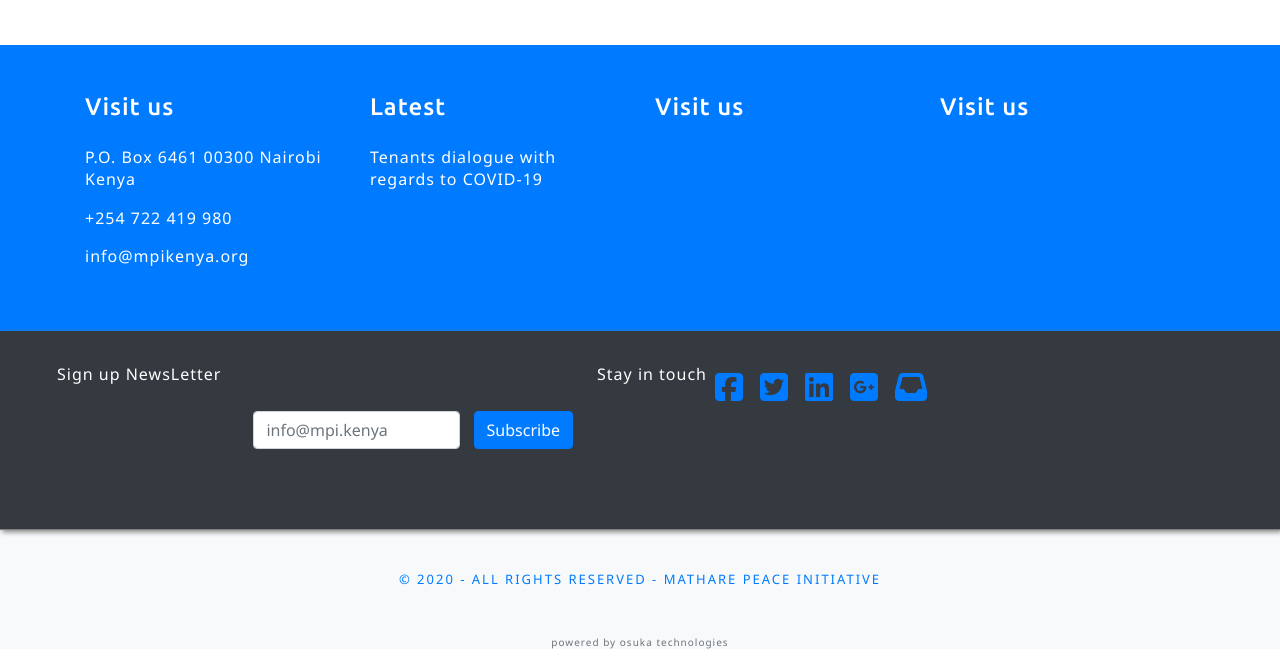
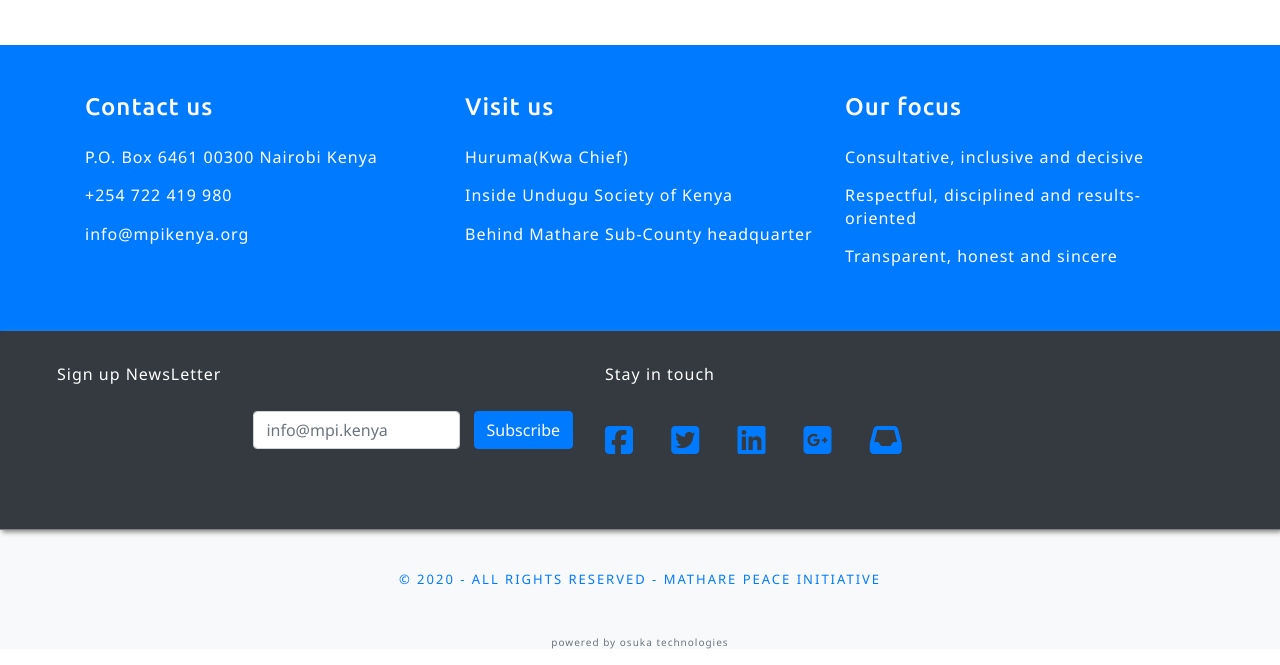
Before and after one commit to savin2001/mpi-kenya-test, a plain HTML site: page index.html in a window 1280 px wide. Shown: the part 3556-4221 px from the top of the page. Drawn offline with nearby package versions, Linux system fonts and the light colour scheme.

Commit message:
update 2.0

```diff
--- a/index.html
+++ b/index.html
@@ -33,10 +33,10 @@
                 <a class="nav-link" href="our-programs.html">Our programs</a>
                 </li>
                 <li class="nav-item bottom ">
-                    <a class="nav-link" href="gallery.php" >Gallery</a>
+                    <a class="nav-link" href="gallery.html" >Gallery</a>
                 </li>
                 <li class="nav-item bottom">
-                    <a class="nav-link" href="news.php">News</a>
+                    <a class="nav-link" href="news.html">News</a>
                 </li>
                 <li class="nav-item bottom">
                     <a class="nav-link" href="#Contact">Contact us</a>
@@ -239,21 +239,23 @@
       <div class="container-fluid footer-bg bg-primary">
           <div class="container">
               <div class="row  text-white">
-                    <div class="col-lg-3 col-md-6">
-                        <h4 class="visit">Visit us</h4>
+                  <div class="col-lg-4 col-md-6">
+                      <h4 class="visit">Contact us</h4>
                       <p> P.O. Box 6461 00300 Nairobi Kenya</p>
                       <p> +254 722 419 980</p>
                       <p> info@mpikenya.org</p>
                   </div>
-                    <div class="col-lg-3 col-md-6">
-                        <h4 class="visit">Latest</h4>
-                        <p>Tenants dialogue with regards to COVID-19</p>
+                  <div class="col-lg-4 col-md-6">
+                      <h4 class="visit">Visit us </h4>
+                      <p>Huruma(Kwa Chief)</p>
+                      <p>Inside Undugu Society of Kenya</p>
+                      <p>Behind Mathare Sub-County headquarter</p>
                   </div>
-                    <div class="col-lg-3 col-md-6">
-                        <h4 class="visit">Visit us</h4>
-                    </div>
-                    <div class="col-lg-3 col-md-6">
-                        <h4 class="visit">Visit us</h4>
+                  <div class="col-lg-4 col-md-6">
+                      <h4 class="visit">Our focus</h4>
+                      <p>Consultative, inclusive and decisive</p>
+                      <p>Respectful, disciplined and results-oriented</p>
+                      <p>Transparent, honest and sincere</p>
                   </div>
               </div>
           </div>
@@ -272,29 +274,26 @@
                 </div>
                 <div id="Contact" >
 
-                  <ul class="navbar-nav pl-4">
-                      <p>Stay in touch</p>
-                      <li class="nav-item">
-                          <a class="nav-link" href="https://web.facebook.com/matharepeaceinitiativekenya/?_rdc=1&_rdr"><i class="fa fa-facebook-square fa-2x" aria-hidden="true"></i>
+                        <p class="paddings">Stay in touch</p>
+                        <br>
+
+
+                            <a class="my-2 my-lg-0 paddings" href="https://web.facebook.com/matharepeaceinitiativekenya/?_rdc=1&_rdr"><i class="fa fa-facebook-square fa-2x" aria-hidden="true"></i>
                             </a>
-                      </li>
-                      <li class="nav-item dropdown">
-                          <a class="nav-link" href="https://twitter.com/mpi_kenya?lang=en"><i class="fa fa-twitter-square fa-2x" aria-hidden="true"></i>
+
+
+                            <a class="my-2 my-lg-0 paddings" href="https://twitter.com/mpi_kenya?lang=en"><i class="fa fa-twitter-square fa-2x" aria-hidden="true"></i>
                             </a>
-                      </li>
-                      <li class="nav-item">
-                          <a class="nav-link" href="https://ke.linkedin.com/in/mathare-initiative-kenya-bb3a76122?trk=public_profile_browsemap_profile-result-card_result-card_full-click&challengeId=AQHSaG4a9nRgDwAAAXNmlnlDgeDD5Sg6N3Sci2u_8Z-vli_g2qFN0r8wvD0vqBHe5exSLr3OKcguvn0ZyIy40Sx3pdX3PW6zTQ&submissionId=03b25284-1d20-2316-35bb-4a229948ba26"><i class="fa fa-linkedin-square fa-2x" aria-hidden="true"></i>
+
+                            <a class="my-2 my-lg-0 paddings" href="https://ke.linkedin.com/in/mathare-initiative-kenya-bb3a76122?trk=public_profile_browsemap_profile-result-card_result-card_full-click&challengeId=AQHSaG4a9nRgDwAAAXNmlnlDgeDD5Sg6N3Sci2u_8Z-vli_g2qFN0r8wvD0vqBHe5exSLr3OKcguvn0ZyIy40Sx3pdX3PW6zTQ&submissionId=03b25284-1d20-2316-35bb-4a229948ba26"><i class="fa fa-linkedin-square fa-2x" aria-hidden="true"></i>
                             </a>
-                      </li>
-                      <li class="nav-item">
-                          <a class="nav-link" href="mailto:mathareinitiativeforpeace@gmail.com"><i class="fa fa-google-plus-square fa-2x" aria-hidden="true"></i>
+
+                            <a class="my-2 my-lg-0 paddings" href="mailto:mathareinitiativeforpeace@gmail.com"><i class="fa fa-google-plus-square fa-2x" aria-hidden="true"></i>
                             </a>
-                      </li>
-                      <li class="nav-item">
-                          <a class="nav-link" href="mailto:info@mpi.kenya"><i class="fa fa-inbox fa-2x" aria-hidden="true"></i>
+
+                            <a class="my-2 my-lg-0 paddings" href="mailto:info@mpi.kenya"><i class="fa fa-inbox fa-2x" aria-hidden="true"></i>
                             </a>
-                      </li>
-                  </ul>
+
                   </div>
               </div>
         </div>
```
Lines whose indentation alone changed are shown as unchanged.
